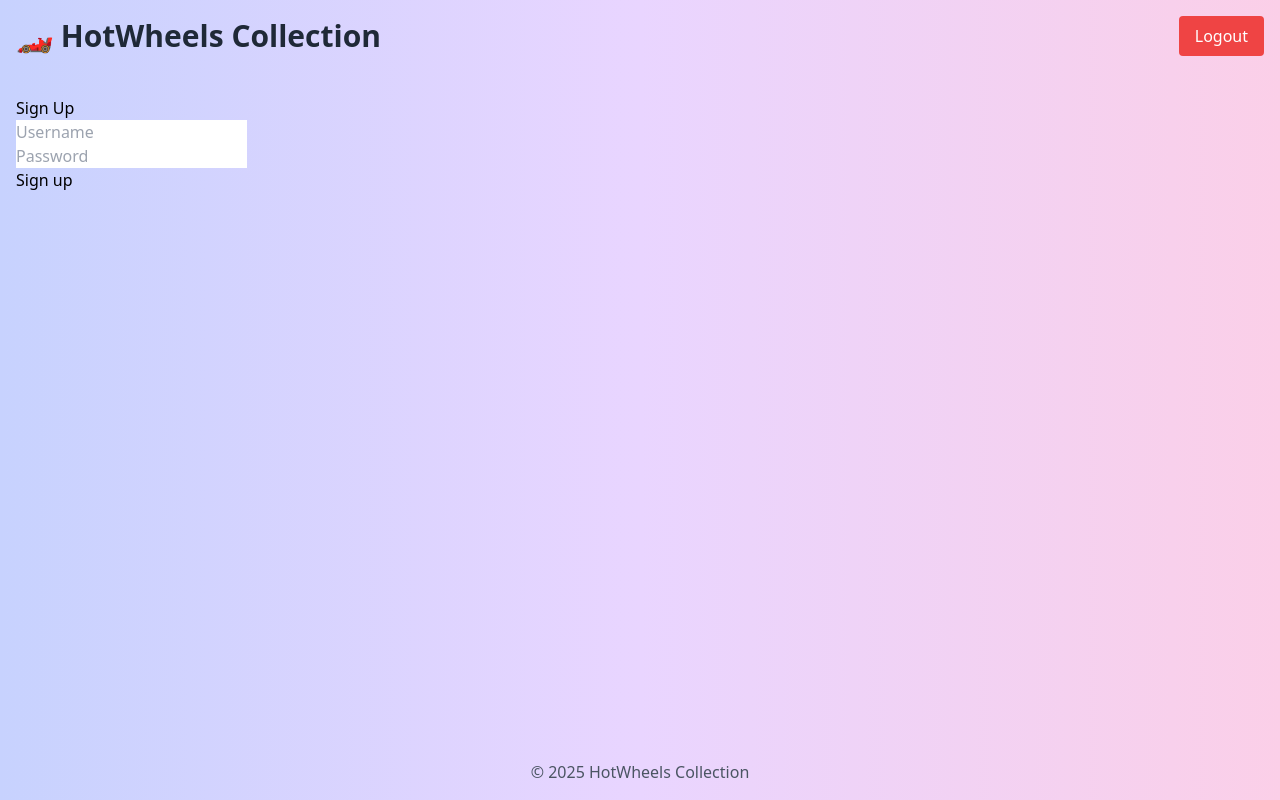
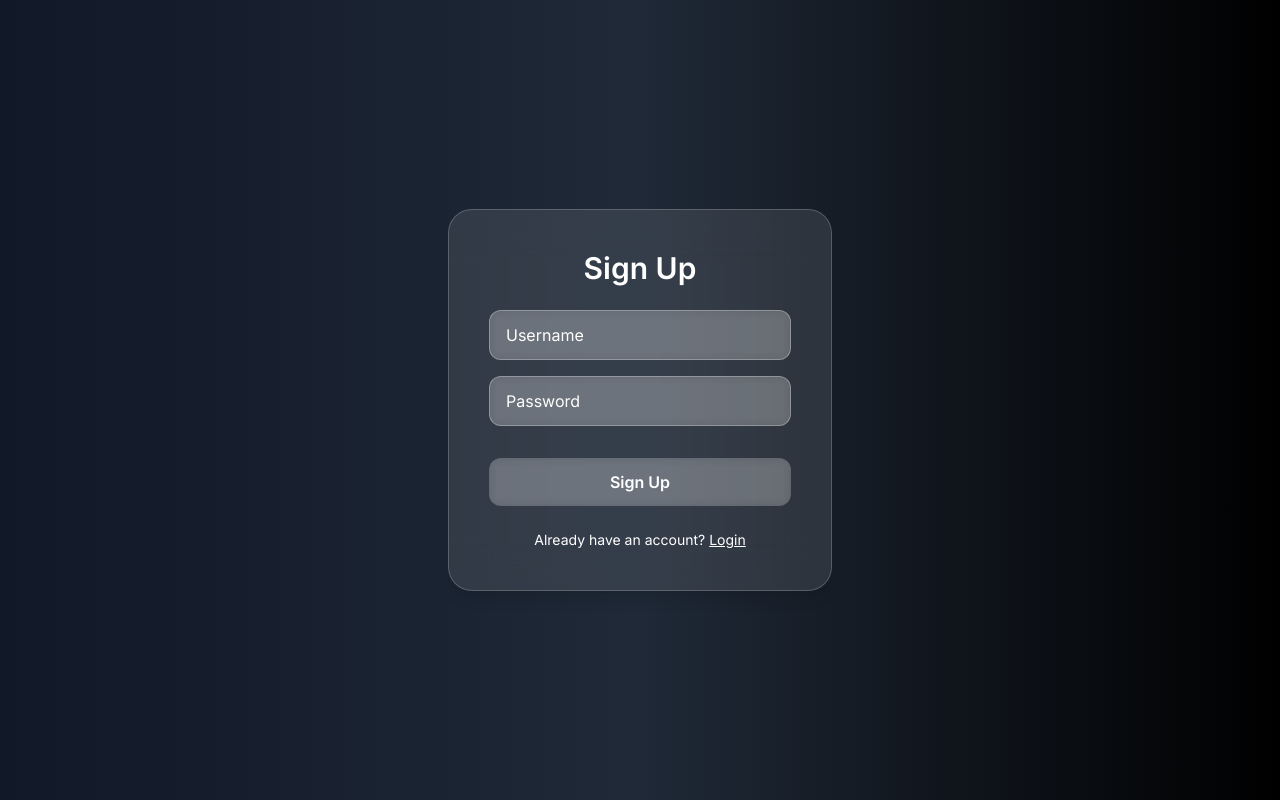
Before and after one commit to harshitbhardwaj14/HotWheels_App, a Flask app: page /signup in a window 1280 px wide. Run offline with Flask 3, Linux system fonts and the light colour scheme; the visitor is signed in with stand-in values (Sample User, id 1); some libraries are stand-ins or nearby versions.

Commit message:
Major UI revamp

```diff
--- a/templates/base.html
+++ b/templates/base.html
@@ -4,42 +4,61 @@
   <meta charset="UTF-8">
   <meta name="viewport" content="width=device-width, initial-scale=1.0">
   <title>HotWheels Collection</title>
+
+  <!-- Tailwind CSS CDN -->
   <script src="https://cdn.tailwindcss.com"></script>
+
+  <!-- Google Font (San Francisco style) -->
+  <link rel="preconnect" href="https://fonts.googleapis.com">
+  <link rel="preconnect" href="https://fonts.gstatic.com" crossorigin>
+  <link href="https://fonts.googleapis.com/css2?family=Inter:wght@400;500;600;700&display=swap" rel="stylesheet">
+
   <style>
-        /* Frosted glass effect */
-        .glass {
-            backdrop-filter: blur(10px) saturate(180%);
-            -webkit-backdrop-filter: blur(10px) saturate(180%);
-            background-color: rgba(255, 255, 255, 0.25);
-            border-radius: 1rem;
-            border: 1px solid rgba(255, 255, 255, 0.3);
+     html, body {
+    height: 100%;
+    margin: 0;
+    padding: 0;
+    font-family: 'Inter', sans-serif;
+    background: linear-gradient(135deg, #111, #000);
+    color: white;
+    -webkit-font-smoothing: antialiased;
+    -moz-osx-font-smoothing: grayscale;
   }
 
-        .thumb {
-            border-radius: 0.75rem;
-            transition: transform 0.3s ease, box-shadow 0.3s ease;
+  body {
+    display: flex;
+    flex-direction: column;
+    min-height: 100vh;
+    background: linear-gradient(135deg, #111, #000);
+    background-size: cover;
+    background-repeat: no-repeat;
+    background-attachment: fixed; /* ensures it stays fixed when scrolling */
   }
 
-        .thumb:hover {
-            transform: scale(1.05);
-            box-shadow: 0 10px 25px rgba(0, 0, 0, 0.3);
+    /* Glass effect for any container */
+    .glass {
+      background: rgba(255, 255, 255, 0.05);
+      backdrop-filter: blur(15px);
+      border: 1px solid rgba(255, 255, 255, 0.2);
+      border-radius: 1rem;
+      box-shadow: 0 8px 32px 0 rgba(0,0,0,0.37);
+    }
+
+    input, button {
+      font-family: 'Inter', sans-serif;
+    }
+
+    input::placeholder {
+      color: rgba(255, 255, 255, 0.7);
+    }
+
+    /* Button hover glass */
+    button:hover {
+      background: rgba(255, 255, 255, 0.15);
     }
   </style>
 </head>
-<body class="bg-gradient-to-r from-indigo-200 via-purple-200 to-pink-200 min-h-screen flex flex-col">
-    <header class="p-4 flex justify-between items-center">
-        <h1 class="text-3xl font-bold text-gray-800">🏎️ HotWheels Collection</h1>
-        {% if session.user_id %}
-        <a href="{{ url_for('logout') }}" class="px-4 py-2 bg-red-500 text-white rounded hover:bg-red-600 transition">Logout</a>
-        {% endif %}
-    </header>
-
-    <main class="flex-grow container mx-auto px-4 py-6">
+<body class="bg-gradient-to-br from-gray-900 via-gray-800 to-black">
   {% block body %}{% endblock %}
-    </main>
-
-    <footer class="p-4 text-center text-gray-600">
-        &copy; 2025 HotWheels Collection
-    </footer>
 </body>
 </html>
--- a/templates/signup.html
+++ b/templates/signup.html
@@ -1,9 +1,30 @@
 {% extends 'base.html' %}
 {% block body %}
-<h2>Sign Up</h2>
-<form method="post">
-  <input name="username" placeholder="Username" required><br>
-  <input type="password" name="password" placeholder="Password" required><br>
-  <button>Sign up</button>
-</form>
+<div class="min-h-screen flex items-center justify-center bg-gradient-to-r from-gray-900 via-gray-800 to-black">
+  <div class="backdrop-blur-xl bg-white/10 border border-white/20 rounded-3xl shadow-lg p-10 w-96">
+    <h2 class="text-3xl font-semibold text-white text-center mb-6">Sign Up</h2>
+
+    <form method="post" class="flex flex-col gap-4">
+      <input
+        name="username"
+        placeholder="Username"
+        required
+        class="px-4 py-3 rounded-xl bg-white/20 backdrop-blur-sm border border-white/30 text-white placeholder-white focus:outline-none focus:ring-2 focus:ring-white/40"
+      >
+      <input
+        type="password"
+        name="password"
+        placeholder="Password"
+        required
+        class="px-4 py-3 rounded-xl bg-white/20 backdrop-blur-sm border border-white/30 text-white placeholder-white focus:outline-none focus:ring-2 focus:ring-white/40"
+      >
+      <button type="submit" class="mt-4 bg-white/20 text-white font-semibold py-3 rounded-xl backdrop-blur-sm hover:bg-white/30 transition">Sign Up</button>
+    </form>
+
+    <p class="text-white text-center mt-6 text-sm">
+      Already have an account?
+      <a href="{{ url_for('login') }}" class="underline hover:text-gray-300">Login</a>
+    </p>
+  </div>
+</div>
 {% endblock %}
```
Also changed, not shown: templates/car_detail.html (+37 -9 lines), templates/collection.html (+44 -20 lines), templates/dashboard.html (+30 -14 lines), templates/login.html (+27 -6 lines). Lines whose indentation alone changed are shown as unchanged.
